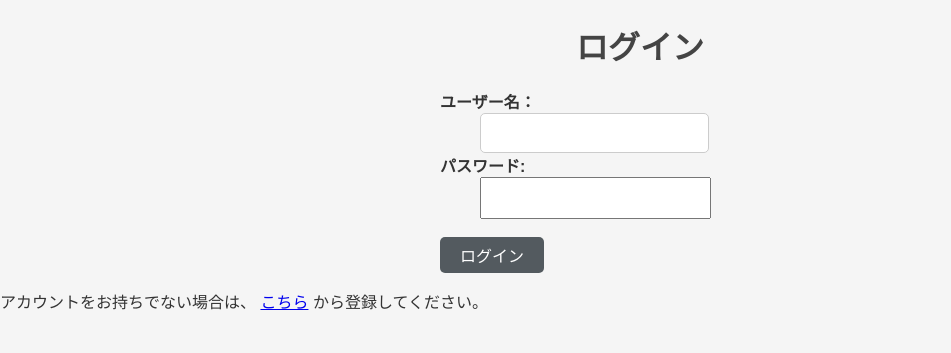
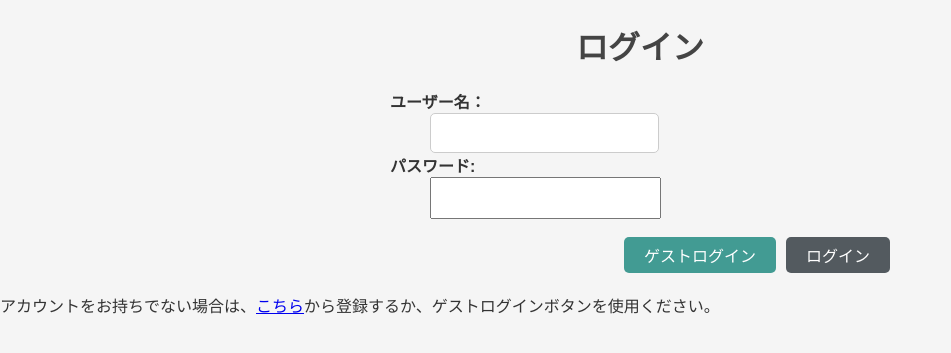
Before and after one commit to Umami0809/Finance_App_Production, a Flask app: page / in a window 1280 px wide. Shown: the part 67-420 px from the top of the page, without its empty margins (0-951 px from the left). Run offline with Flask 3, Linux system fonts and the light colour scheme; parts of the project's set-up code (start-up, migrations or seed data) failed here and were passed over; some libraries are stand-ins or nearby versions.

```diff
--- a/forms.py
+++ b/forms.py
@@ -3,14 +3,14 @@ from wtforms import StringField, SubmitField, PasswordField, EmailField
 from wtforms.validators import DataRequired, Length, ValidationError,Email
 from models import Users
 
-# ログイン用入力クラス
-class LoginForm(FlaskForm):
+# ベースフォームクラス
+class BaseForm(FlaskForm):
     username = StringField('ユーザー名：', validators=[DataRequired('ユーザー名は必須入力です')])
     # パスワード：パスワード入力
     password = PasswordField('パスワード: ', validators=[Length(4, 10,'パスワードの長さは4文字以上10文字以内です')])
     email = EmailField('メールアドレス：', validators=[Email('メールアドレスのフォーマットではありません')])
     # ボタン
-    submit = SubmitField('ログイン')
+    submit = SubmitField()
 
     # カスタムバリデータ
     # 英数字と記号が含まれているかチェックする
@@ -20,13 +20,23 @@ class LoginForm(FlaskForm):
             any(c in '!@#$%^&*()' for c in password.data)):
             raise ValidationError('パスワードには【英数字と記号：!@#$%^&*()】を含める必要があります')
 
+# ログイン用入力クラス
+class LoginForm(BaseForm):
+    submit = SubmitField('ログイン')
+
 # サインアップ用入力クラス
 class SignUpForm(LoginForm):
     # ボタン
     submit = SubmitField('サインアップ')
 
-    # カスタムバリデータ
+    # usernameバリデータ
     def validate_username(self, username):
         user = Users.query.filter_by(username=username.data).first()
         if user:
             raise ValidationError('そのユーザー名は既に使用されています')
+
+    # Emailアドレスバリデータ
+    def validate_email(self, email):
+        email = Users.query.filter_by(email=email.data).first()
+        if email:
+            raise ValidationError('そのメールアドレスは既に使用されています')
--- a/static/css/style.css
+++ b/static/css/style.css
@@ -89,7 +89,7 @@ input[type="submit"] {
 
 /* フォームのスタイル */
 form {
-    max-width: 400px; /*フォームの最大幅*/
+    max-width: 500px; /*フォームの最大幅*/
     margin: 0 auto; /*中央寄せ*/
     display: block; /*ブロックを使用*/
 }
@@ -121,6 +121,13 @@ label {
 
 .submit-login {
     background-color: #535a5f;
+    float: right; /* ボタンを右側に配置 */
+}
+
+.submit-login-guest {
+    background-color: #429b93;
+    float: right; /* ボタンを右側に配置 */
+    margin-right: 10px;
 }
 
 /* ホバー時の色を設定 */
@@ -143,6 +150,10 @@ label {
 
 .submit-login:hover {
     background-color: #3e4447;
+}
+
+.submit-login-guest:hover {
+    background-color: #3d8d86;
 }
 
 /***************************************************/
@@ -316,6 +327,23 @@ label {
 /*スマホ画面用の設定*/
   @media screen and (max-width: 600px) {
 
+    .form-group-serch {
+        display: flex;
+        gap: 0px; /* 縦の間隔を調整 */
+    }
+
+    .form-group-serch input[name="year"] {
+        width: 50%; /* 幅調整 */
+    }
+
+    .form-group-serch input[name="month"] {
+        width: 20%; /* 幅調整 */
+    }
+
+    .form-group-serch input[name="account"] {
+        width: 100%;
+    }
+
     .table-history {
         width: 90%;
     }
--- a/templates/_formhelpers.html
+++ b/templates/_formhelpers.html
@@ -1,4 +1,5 @@
 {% macro render_field(field) %}
+    <div class="form-group-login">
         <dt>{{ field.label }}</dt>
         <dd>{{ field(**kwargs)| safe }}</dd>
         {% if field.errors %}
@@ -8,4 +9,5 @@
             {% endfor %}
         </ul>
         {% endif %}
+    </div>
 {% endmacro %}
--- a/templates/history.html
+++ b/templates/history.html
@@ -14,14 +14,14 @@
 
             <label for="account">口座:</label>
             <input type="text" name="account" value="{{ account }}" list="account_list" class="account-input">
-            <datalist value="account_list">
+            <!-- <datalist value="account_list">
                 <option value="常陽銀行"></option>
                 <option value="千葉興銀"></option>
                 <option value="政光財布"></option>
                 <option value="梢財布"></option>
                 <option value="コジカ"></option>
-            </datalist>
-            <input type="submit" value="検索" class="submit submit-serch" />
+            </datalist> -->
+            <input type="submit" value="検索" class="submit submit-serch"/>
         </div>
     </form>
 
--- a/templates/login_form.html
+++ b/templates/login_form.html
@@ -15,11 +15,9 @@
         </div>
         {% endfor %}
         <!-- ▲▲▲▲▲ flashメッセージ ▲▲▲▲▲ -->
-        <input type="submit" class="submit-login" value="ログイン">
+        <input type="submit" class="submit-login" name="action" value="ログイン">
+        <input type="submit" class="submit-login-guest" name="action" value="ゲストログイン">
     </form>
-    <p>
-        アカウントをお持ちでない場合は、
-        <a href="{{ url_for('register') }}">こちら</a>
-        から登録してください。
-    </p>
+    <div style="height: 40px;"></div>
+    <p>アカウントをお持ちでない場合は、<a href="{{ url_for('register') }}">こちら</a>から登録するか、ゲストログインボタンを使用ください。</p>
 {% endblock %}
--- a/templates/register_form.html
+++ b/templates/register_form.html
@@ -18,7 +18,7 @@
     <!-- ▲▲▲▲▲ flashメッセージ ▲▲▲▲▲ -->
     <input type="submit" class="submit-login" value="サインアップ">
 </form>
-
+<div style="height: 20px;"></div>
 <p>すでにアカウントをお持ちの場合は、
     <a href="{{ url_for('login') }}">こちら</a>
     からログインしてください。
--- a/views.py
+++ b/views.py
@@ -1,4 +1,4 @@
-from flask import render_template, request, redirect, url_for, abort, flash
+from flask import render_template, request, redirect, url_for, abort, flash, session
 from app import app,RecordDetailsView
 from models import db,BalanceManagement, FinanceManagement, TransactionDetails, TransactionItem, Users
 from sqlalchemy import text,desc
@@ -51,6 +51,7 @@ def record():
         datestr = request.form["Date"]
         dateobj = datetime.strptime(datestr,"%Y-%m-%d")
         YearMonth = dateobj.strftime("%Y%m")
+        userid = session['user_id'] # ssessionからログイン中のユーザーIDを取得
 
         # 登録フォームの入力内容を取得
         data = (
@@ -64,7 +65,8 @@ def record():
             request.form["Suppliers"],
             request.form["Category"],
             YearMonth,
-            request.form["AssetType"]
+            request.form["AssetType"],
+            userid
             )
 
         # ストアドプロシージャ名を変数へ格納
@@ -104,6 +106,7 @@ def cash_draw():
         datestr = request.form["Date"]
         dateobj = datetime.strptime(datestr,"%Y-%m-%d")
         yyyymmstr = dateobj.strftime("%Y%m")
+        userid = session['user_id'] # sessionからログイン中のユーザーIDを取得
 
         # リクエストからタプルへデータを取得
         data = (
@@ -117,17 +120,20 @@ def cash_draw():
             request.form["Draw_Destination"],   #data7:Suppliers
             "現金移動",             #data8:Category
             yyyymmstr,              #data9:YearMonth
-            request.form["Draw_Sauce"]  #data10:AssetType
+            request.form["Draw_Sauce"],  #data10:AssetType
+            userid                  #data11:UserID
         )
         # ストアドプロシージャを使用し引出元のレコードを作成
         proc_name = "FM_Schema_AddData"
 
         # [:data(i)]でプレースホルダーを設置
         sql = f"CALL {proc_name}({', '.join([':data' + str(i) for i in range(len(data))])})"
-        # sql = "CALL FM_Schema_AddData :data0,:data1,:data2,:data3…":○○がプレースホルダー
+        # sql = "CALL FM_Schema_AddData(:data0,:data1,:data2,:data3…)":data〇がプレースホルダー
 
         # 引数の辞書を作成 {data0:YYYY-MM-DD}の形で辞書を作成
         params = {f'data{i}': item for i, item in enumerate(data)}
+        # enumerateでリスト(data)内のインデックスと要素をiとitemへ格納
+        # data1:買い物 等
 
         # text(sql)でプレースホルダー付きの生SQL文を生成し、
         # paramsの辞書データでプレースホルダーに値をバインドし命令実行
@@ -217,15 +223,26 @@ def history():
     year = request.args.get("year",None,type=int)
     month = request.args.get("month",None,type=int)
     account = request.args.get("account","")
+    userid = session['user_id']
+    current_year = datetime.now().year
+    current_month = datetime.now().month
 
     # 取引履歴表示用のクエリを設定
-    query = db.session.query(RecordDetailsView)
+    query = db.session.query(RecordDetailsView).filter(RecordDetailsView.c.UserID == userid)
 
     # 検索情報が指定されている場合、クエリにフィルタを追加
-    if year:
-        query = query.filter(db.extract("year", RecordDetailsView.c.Date) == year)
-    if month:
-        query = query.filter(db.extract("month", RecordDetailsView.c.Date) == month)
+    if year and month:
+        query = query.filter(db.extract("year",RecordDetailsView.c.Date) == year)
+        query = query.filter(db.extract("month",RecordDetailsView.c.Date) == month)
+    elif year and not month:
+        query = query.filter(db.extract("year",RecordDetailsView.c.Date) == year)
+    elif not year and month:
+        query = query.filter(db.extract("year",RecordDetailsView.c.Date) == current_year)
+        query = query.filter(db.extract("month",RecordDetailsView.c.Date) == month)
+    else:
+        query = query.filter(db.extract("year",RecordDetailsView.c.Date) == current_year)
+        query = query.filter(db.extract("month",RecordDetailsView.c.Date) == current_month)
+
     if account:
         query = query.filter(RecordDetailsView.c.AssetType == account)
 
@@ -236,7 +253,7 @@ def history():
 
     # リストのままだと引数受渡でエラーとなる為アンパックして辞書にパッキング
     packed_data = []
-    for date, event, transaction_amount, income_outgo_type, suppliers, category, transaction_item_name, payment_method, asset_type, money_amount, running_balance,memo,td_id,fm_id,bm_id,ti_id in result:
+    for date, event, transaction_amount, income_outgo_type, suppliers, category, transaction_item_name, payment_method, asset_type, money_amount, running_balance,memo,td_id,fm_id,ti_id,bm_id,fm_userid in result:
         record = {
             'Date': date,
             'Event': event,
@@ -252,8 +269,9 @@ def history():
             'Memo' : memo,
             'TransactionID' : td_id,
             'FinanceManagementID' : fm_id,
+            'TransactionItemID' : ti_id,
             'BalanceManagementID' : bm_id,
-            'TransactionItemID' : ti_id
+            'UserID' : fm_userid
         }
         packed_data.append(record)
 
@@ -284,9 +302,10 @@ def monthly_history():
     year = request.args.get("year",None,type=int)
     month = request.args.get("month",None,type=int)
     account = request.args.get("account","")
+    userid = session['user_id'] # sessionからログイン中のユーザーIDを取得
 
-    # 月次残高テーブルの全件取得クエリを設定
-    query = db.session.query(BalanceManagement)
+    # ユーザー毎の月次残高テーブル全件取得クエリを設定
+    query = db.session.query(BalanceManagement).filter(BalanceManagement.UserID_bm == userid)
 
     # 検索情報が指定されている場合、クエリにフィルタを追加
     if year:
@@ -355,11 +374,13 @@ def monthly_record():
         yearmonth = data["YearMonth"]
         assettype = data["AssetType"]
         moneyamount = int(data["MoneyAmount"])
+        userid = session['user_id'] # sessionからログイン中のユーザーIDを取得
 
         # 同年同月同口座の登録レコードがあるか検索
         exists_record = db.session.query(BalanceManagement).filter(
             BalanceManagement.YearMonth == yearmonth,
-            BalanceManagement.AssetType == assettype
+            BalanceManagement.AssetType == assettype,
+            BalanceManagement.UserID_bm == userid
         ).first()
 
         if exists_record:
@@ -369,7 +390,8 @@ def monthly_record():
             new_record = BalanceManagement(
                 YearMonth = yearmonth,
                 AssetType = assettype,
-                MoneyAmount = moneyamount
+                MoneyAmount = moneyamount,
+                UserID_bm = userid
                 )
 
             # セッションに新しいレコードを追加
@@ -400,10 +422,11 @@ def inv_balance_record():
         yearmonth = today.strftime("%Y%m")  # `YYYYMM`の形にフォーマット
         assettype = request.form["AssetType"]
         now_amount = int(request.form["NowAmount"])
+        userid = session['user_id'] # sessionからログイン中のユーザーIDを取得
 
         # 現在の残高情報を抽出
         query = db.session.query(RecordDetailsView.c.running_balance)\
-            .filter(RecordDetailsView.c.AssetType == assettype)\
+            .filter(RecordDetailsView.c.AssetType == assettype,RecordDetailsView.c.UserID == userid)\
                 .order_by(desc(RecordDetailsView.c.Date),desc(RecordDetailsView.c.TransactionID)).first()
 
         # レコードが存在しなければ残高を0として計算
@@ -435,7 +458,8 @@ def inv_balance_record():
             "-",                    #data7:Suppliers
             category,               #data8:Category
             yearmonth,              #data9:YearMonth
-            assettype               #data10:AssetType
+            assettype,              #data10:AssetType
+            userid                  #data11:UserID
             )
 
         # ストアドプロシージャを使用しレコードを作成
@@ -466,22 +490,42 @@ def login():
     form = LoginForm()
 
     if request.method == "POST":
-        # データ入力取得
-        username = form.username.data
-        password = form.password.data
 
-        # 対象User取得
-        user = Users.query.filter_by(username=username).first()
+        #どのボタンを押したのか判定
+        action = request.form.get("action")
 
-        # 認証判定
-        if user is not None and user.check_password(password):
-            # 成功
-            # 引数として渡されたuserオブジェクトを使用して、ユーザーをログイン状態にする
-            login_user(user)
-            # 画面遷移
-            return redirect(url_for("top"))
-        # 失敗
-        flash("認証不備です")
+        #ゲストログイン時の処理
+        if action == "ゲストログイン":
+            #guestユーザーのレコードを格納
+            guest_user = Users.query.filter_by(username="guest").first()
+
+            #ゲストユーザーが見つかったらログイン
+            if guest_user is not None:
+                login_user(guest_user)
+                session['user_id']=guest_user.UserID # ゲストユーザーのユーザーIDをセッションへ格納
+                return redirect(url_for("top"))
+            else: #見つからなかったらアナウンス
+                flash("ゲストユーザーが見つかりません")
+
+        else: # 通常ログイン時の処理
+            # データ入力取得
+            username = form.username.data
+            password = form.password.data
+
+            # 対象User取得
+            user = Users.query.filter_by(username=username).first()
+
+            # 認証判定
+            if user is not None and user.check_password(password):
+                # 成功
+                # 引数として渡されたuserオブジェクトを使用して、ユーザーをログイン状態にする
+                login_user(user)
+                session['user_id']=user.UserID # ユーザーIDをセッションへ格納
+                # 画面遷移
+                return redirect(url_for("top"))
+            # 失敗
+            flash("認証不備です")
+
     # GET時
     # 画面遷移
     return render_template("login_form.html", form=form)
@@ -492,6 +536,8 @@ def login():
 def logout():
     # 現在ログインしているユーザーをログアウトする
     logout_user()
+    # セッション情報をクリアする
+    session.clear()
     # フラッシュメッセージ
     flash("ログアウトしました")
     # 画面遷移
```
Also changed, not shown: models.py (+11 -1 lines). Lines whose indentation alone changed are shown as unchanged.
